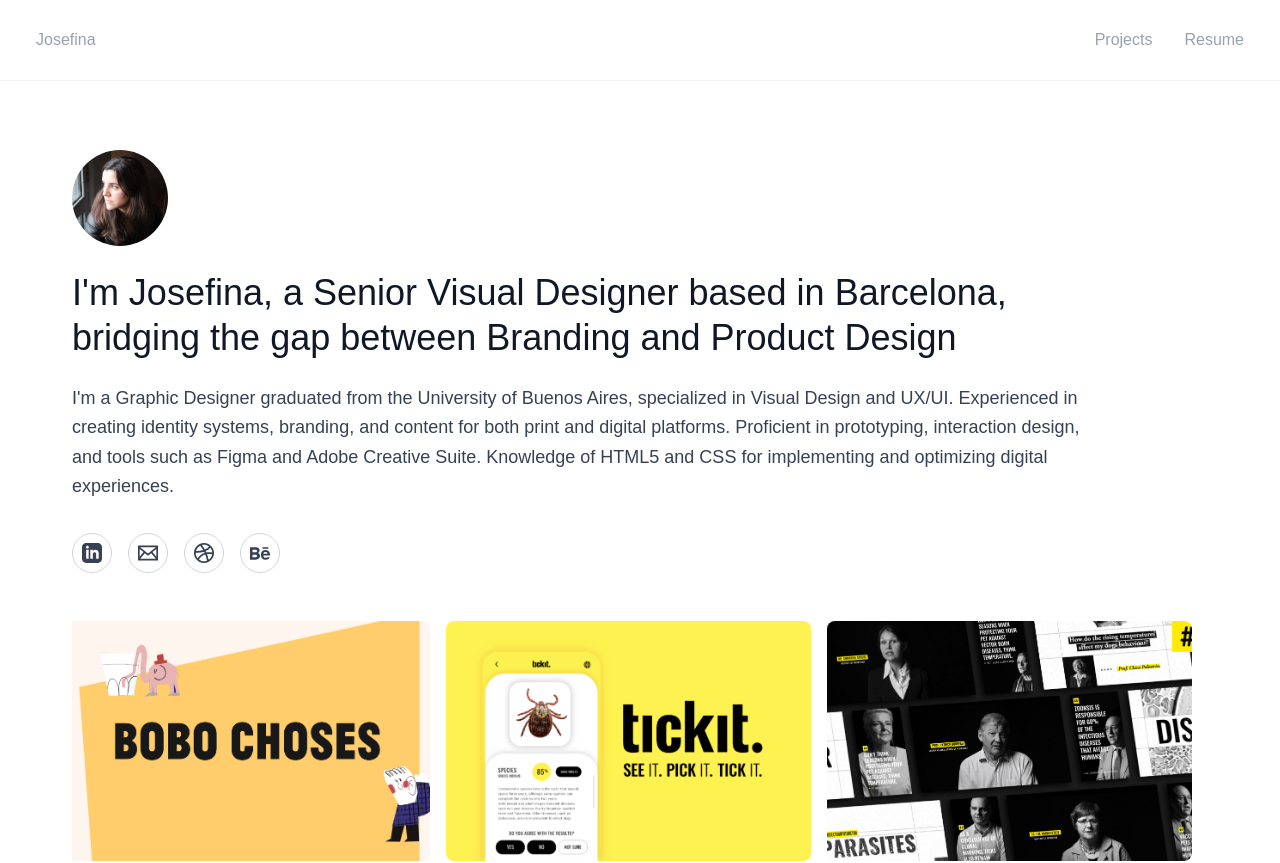
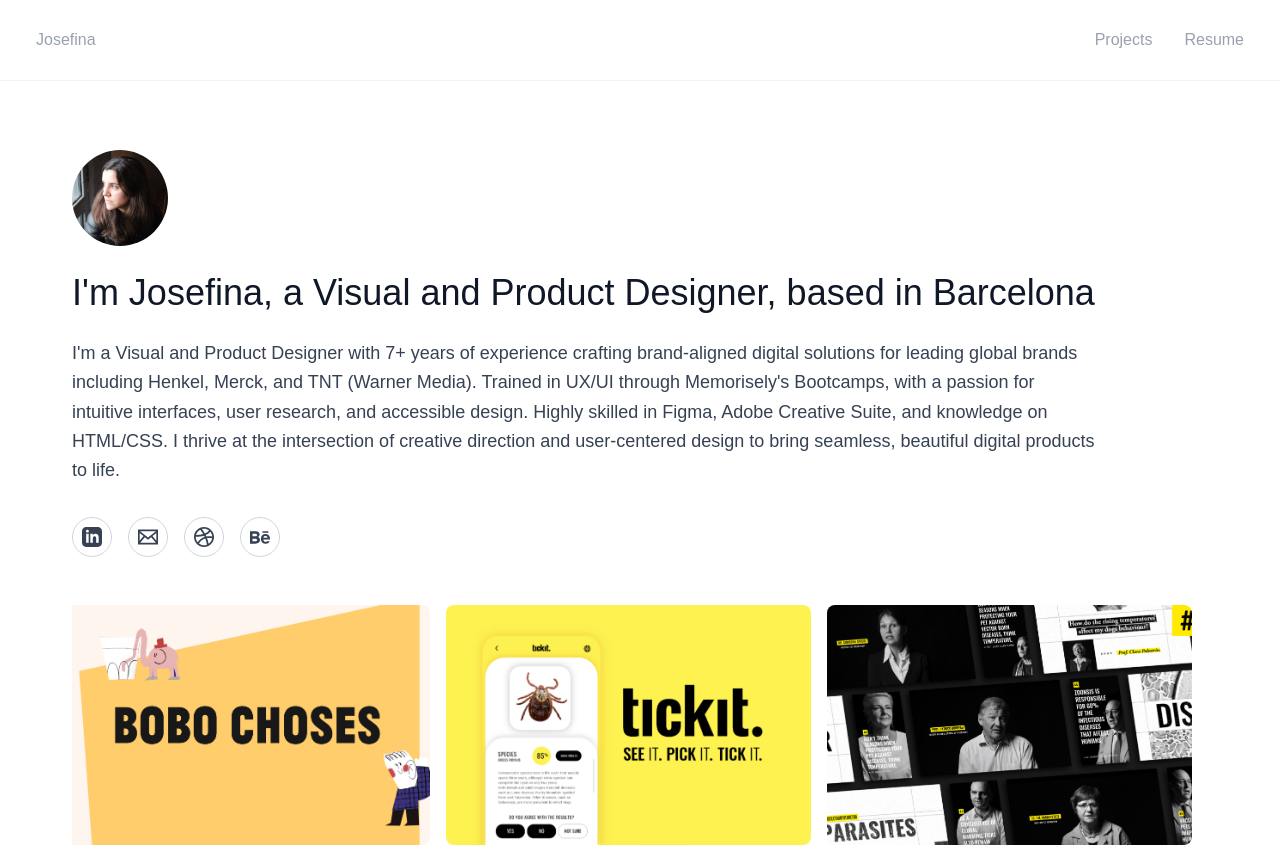
Before and after one commit to tomasfrancizco/portfolio-josefina, a Next.js app: page / in a window 1280 px wide. Shown: the top 863 px of the page. Built offline with nearby package versions, Linux system fonts and the light colour scheme.

Commit message:
changed title & subtitle

```diff
--- a/src/components/Cover.tsx
+++ b/src/components/Cover.tsx
@@ -23,20 +23,22 @@
           {/* Title with animation */}
           <AnimatedElement className="mb-6 max-w-5xl text-left">
             <h1 className="text-2xl leading-tight text-gray-900 md:text-3xl lg:text-4xl">
-              I&apos;m Josefina, a Senior Visual Designer based in Barcelona,
-              bridging the gap between Branding and Product Design
+              I&apos;m Josefina, a Visual and Product Designer, based in
+              Barcelona
             </h1>
           </AnimatedElement>
 
           {/* Subtitle with animation - delayed slightly */}
           <AnimatedElement className="max-w-5xl text-left" delay={300}>
             <p className="text-lg leading-relaxed text-gray-700">
-              I&apos;m a Graphic Designer graduated from the University of Buenos Aires,
-              specialized in Visual Design and UX/UI. Experienced in creating
-              identity systems, branding, and content for both print and digital
-              platforms. Proficient in prototyping, interaction design, and
-              tools such as Figma and Adobe Creative Suite. Knowledge of HTML5
-              and CSS for implementing and optimizing digital experiences.
+              I&apos;m a Visual and Product Designer with 7+ years of experience
+              crafting brand-aligned digital solutions for leading global brands
+              including Henkel, Merck, and TNT (Warner Media). Trained in UX/UI
+              through Memorisely&apos;s Bootcamps, with a passion for intuitive
+              interfaces, user research, and accessible design. Highly skilled
+              in Figma, Adobe Creative Suite, and knowledge on HTML/CSS. I thrive
+              at the intersection of creative direction and user-centered design
+              to bring seamless, beautiful digital products to life.
             </p>
           </AnimatedElement>
         </div>
```
